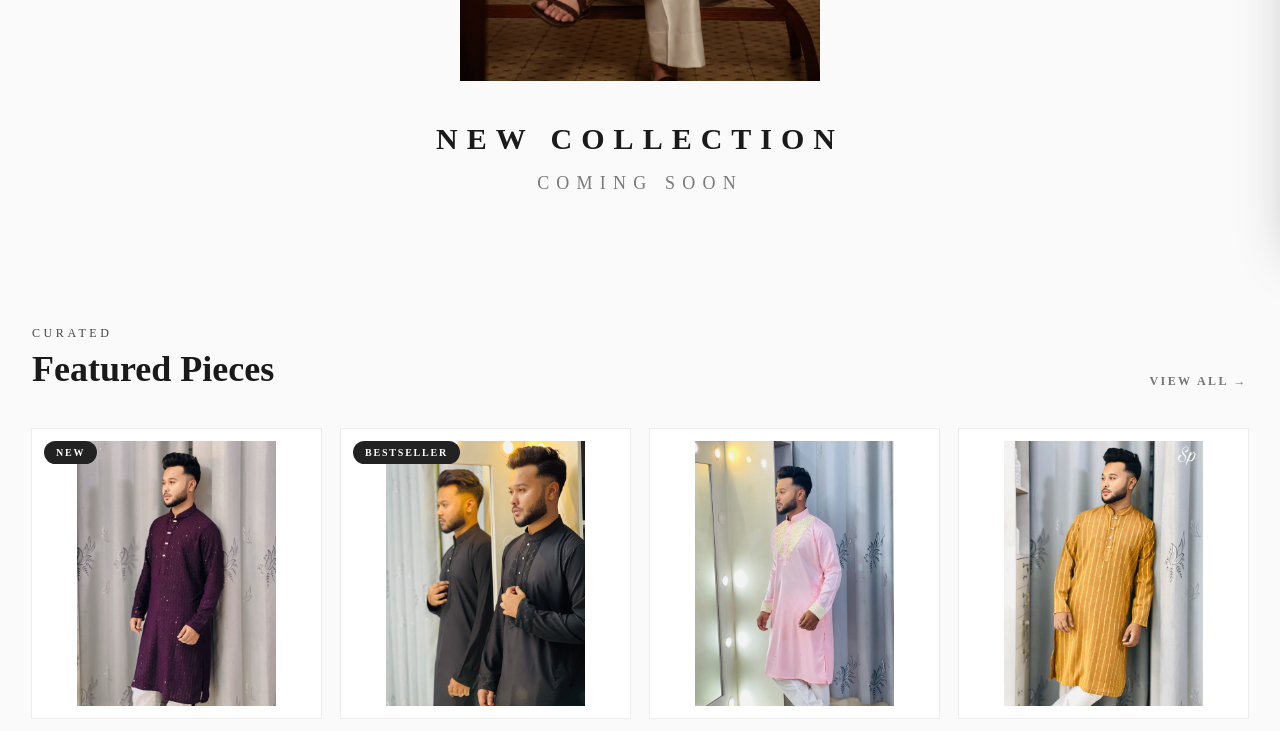
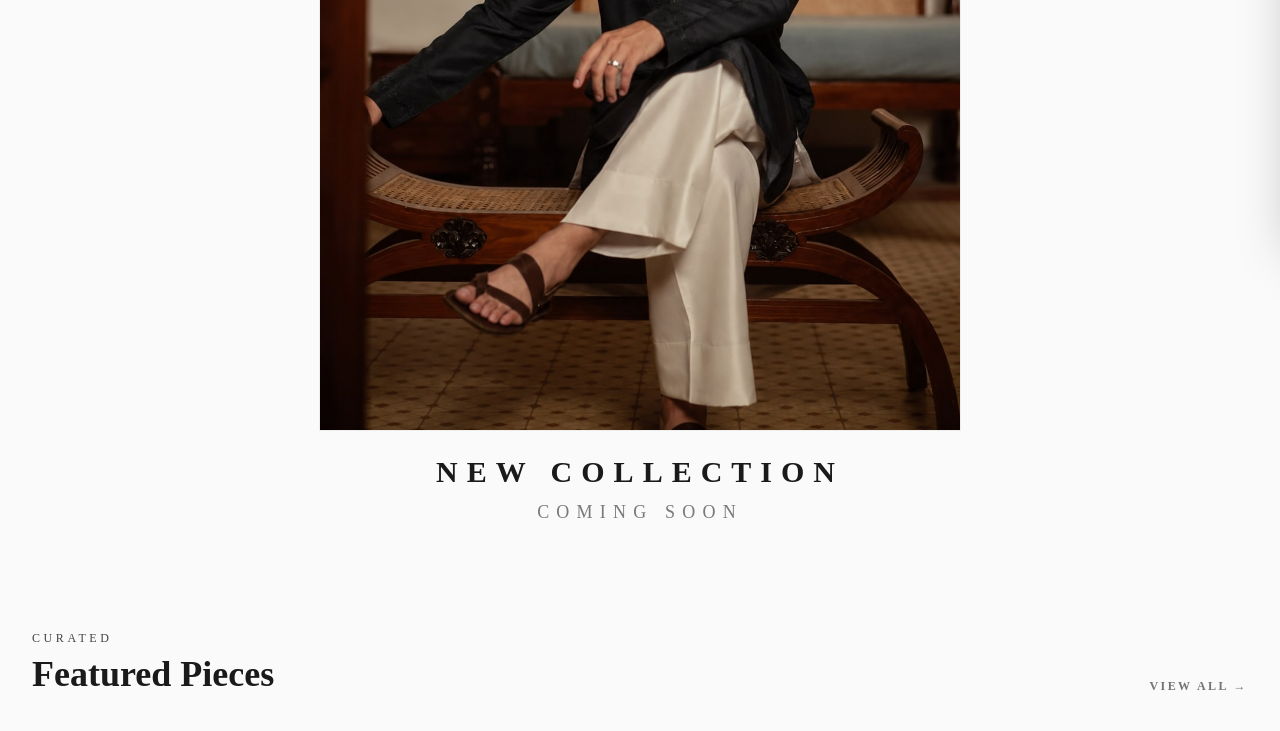
Before and after one commit to Siam-tech-hub/maisor, a Next.js app: page / in a window 1280 px wide. Shown: the part 560-1291 px from the top of the page. Built offline with nearby package versions, Linux system fonts and the light colour scheme.

Commit message:
Fix white space: portrait image frames matching photo ratio, no padding

```diff
--- a/src/app/about/page.tsx
+++ b/src/app/about/page.tsx
@@ -20,7 +20,7 @@ export default function AboutPage() {
       <section className="mx-auto max-w-7xl px-4 py-16 sm:px-6 lg:px-8">
         <div className="grid gap-12 md:grid-cols-2 md:items-center">
           <Reveal>
-            <div className="relative aspect-square overflow-hidden bg-white p-6 ring-1 ring-black/5">
+            <div className="relative aspect-[3/4] overflow-hidden bg-white ring-1 ring-black/5">
                 <Image
                   src="/images/panjabi-3-1.jpg"
                   alt="Maisor craftsmanship"
--- a/src/app/checkout/page.tsx
+++ b/src/app/checkout/page.tsx
@@ -352,7 +352,7 @@ export default function CheckoutPage() {
                   key={`${i.id}-${i.size}`}
                   className="flex gap-3 border-b border-black/5 pb-4"
                 >
-                  <div className="h-16 w-16 shrink-0 overflow-hidden bg-white p-1 ring-1 ring-black/5">
+                  <div className="h-16 w-14 shrink-0 overflow-hidden bg-white ring-1 ring-black/5">
                     {/* eslint-disable-next-line @next/next/no-img-element */}
                     <img
                       src={i.image}
--- a/src/app/page.tsx
+++ b/src/app/page.tsx
@@ -11,23 +11,23 @@ export default function Home() {
   return (
     <>
       {/* HERO */}
-      <section className="relative bg-cream">
-        <div className="relative flex min-h-[60vh] flex-col items-center justify-center overflow-hidden py-12 sm:py-16">
-          <div className="relative h-[60vh] max-h-[640px] w-full max-w-[480px]">
+      <section className="bg-cream">
+        <div className="mx-auto max-w-2xl px-4 py-8 sm:py-10">
+          <div className="relative aspect-[3/4] w-full overflow-hidden bg-white ring-1 ring-black/5">
             <Image
               src="/images/hero-main.jpg"
               alt="Maisor collection"
               fill
               priority
-              sizes="(max-width: 480px) 100vw, 480px"
+              sizes="(max-width: 672px) 100vw, 672px"
               className="object-contain"
             />
           </div>
-          <div className="mt-8 px-4 text-center sm:mt-10">
+          <div className="mt-6 text-center">
             <h1 className="text-2xl font-bold uppercase tracking-[0.3em] text-ink sm:text-3xl">
               New Collection
             </h1>
-            <p className="mt-3 text-base uppercase tracking-[0.4em] text-bottle-500 sm:text-lg">
+            <p className="mt-2 text-base uppercase tracking-[0.4em] text-bottle-500 sm:text-lg">
               Coming Soon
             </p>
           </div>
@@ -114,13 +114,13 @@ export default function Home() {
         <Reveal>
           <div className="overflow-hidden rounded-3xl bg-bottle-50">
             <div className="grid items-center gap-0 md:grid-cols-2">
-              <div className="relative aspect-square bg-white p-6 md:aspect-auto md:h-full md:min-h-[440px]">
+              <div className="relative aspect-[3/4] bg-white md:aspect-auto md:h-full md:min-h-[440px]">
                 <Image
                   src="/images/panjabi-2-1.jpg"
                   alt="Premium Panjabi"
                   fill
                   sizes="(max-width: 768px) 100vw, 50vw"
-                  className="object-contain p-6"
+                  className="object-contain"
                 />
               </div>
               <div className="p-10 sm:p-14">
--- a/src/app/product/[slug]/page.tsx
+++ b/src/app/product/[slug]/page.tsx
@@ -38,7 +38,7 @@ export default async function ProductPage({
         {/* Gallery */}
         <Reveal>
           <div className="overflow-hidden bg-white ring-1 ring-black/5">
-            <div className="relative aspect-square p-6">
+            <div className="relative aspect-[3/4]">
               <Image
                 src={product.image}
                 alt={product.name}
--- a/src/components/CartDrawer.tsx
+++ b/src/components/CartDrawer.tsx
@@ -57,7 +57,7 @@ export default function CartDrawer() {
                   key={`${item.id}-${item.size}`}
                   className="flex gap-4 border-b border-black/5 py-4"
                 >
-                  <div className="h-20 w-20 shrink-0 overflow-hidden bg-white p-1.5 ring-1 ring-black/5">
+                  <div className="h-24 w-20 shrink-0 overflow-hidden bg-white ring-1 ring-black/5">
                     {/* eslint-disable-next-line @next/next/no-img-element */}
                     <img
                       src={item.image}
--- a/src/components/ProductCard.tsx
+++ b/src/components/ProductCard.tsx
@@ -6,7 +6,7 @@ import { Product, formatPrice } from "@/lib/products";
 export default function ProductCard({ product }: { product: Product }) {
   return (
     <Link href={`/product/${product.slug}`} className="group block">
-      <div className="relative aspect-square overflow-hidden bg-white p-3 ring-1 ring-black/5">
+      <div className="relative aspect-[3/4] overflow-hidden bg-white ring-1 ring-black/5">
         {/* eslint-disable-next-line @next/next/no-img-element */}
         <img
           src={product.image}
```
